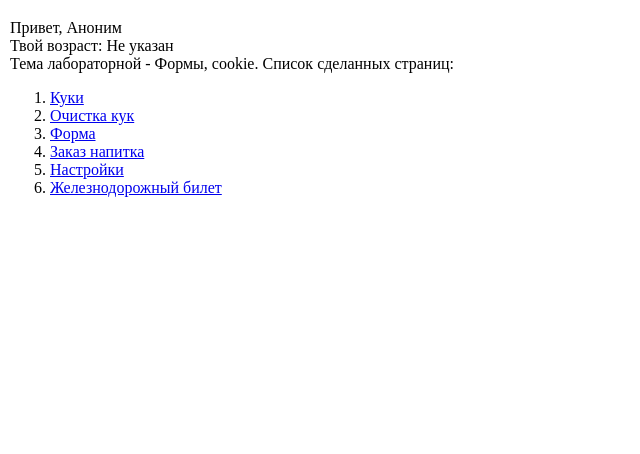
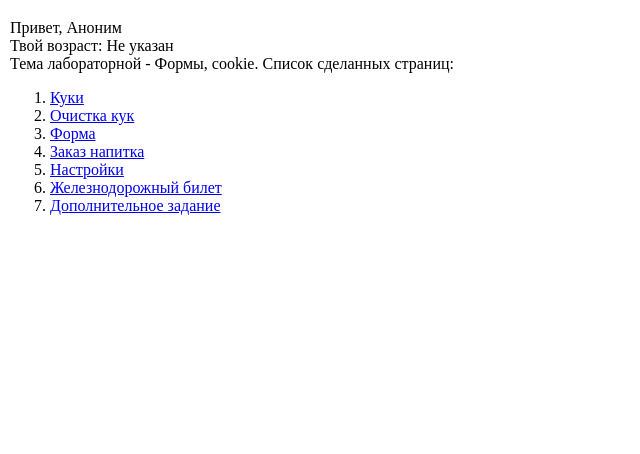
Before and after one commit to vvavei/web-programming-labs-2, a Flask app: page /lab3/ in a window 1280 px wide. Shown: the part 177-631 px from the top of the page, without its empty margins (0-640 px from the left). Run offline with Flask 3, Linux system fonts and the light colour scheme.

Commit message:
Правки

```diff
--- a/templates/lab3/lab3.html
+++ b/templates/lab3/lab3.html
@@ -16,6 +16,7 @@
       <li><a href ="/lab3/order">Заказ напитка</a></li>
       <li><a href ="/lab3/settings">Настройки</a></li>
       <li><a href ="/lab3/train_ticket">Железнодорожный билет</a></li>
+      <li><a href ="/lab3/products">Дополнительное задание</a></li>
 
   </ol>
 {% endblock %}
--- a/templates/lab3/settings.html
+++ b/templates/lab3/settings.html
@@ -50,7 +50,6 @@
     </div>
   </form>
 
-
   <form action="/lab3/clear_settings">
     <button type="submit">Очистить все cookies</button>
   </form>
```
